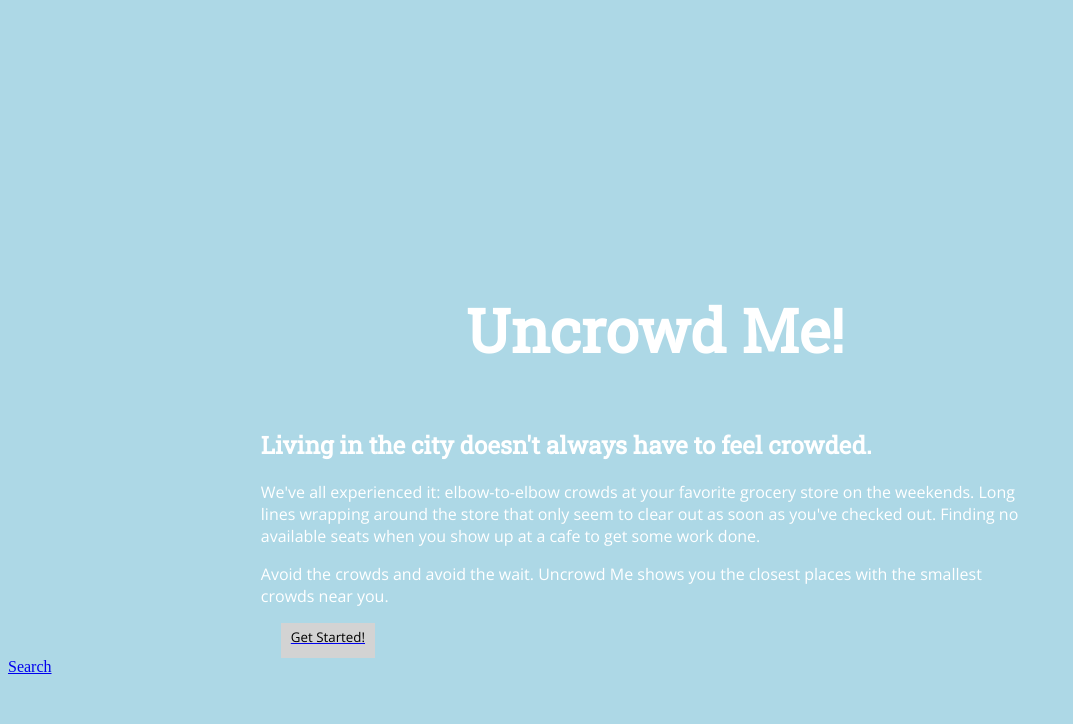
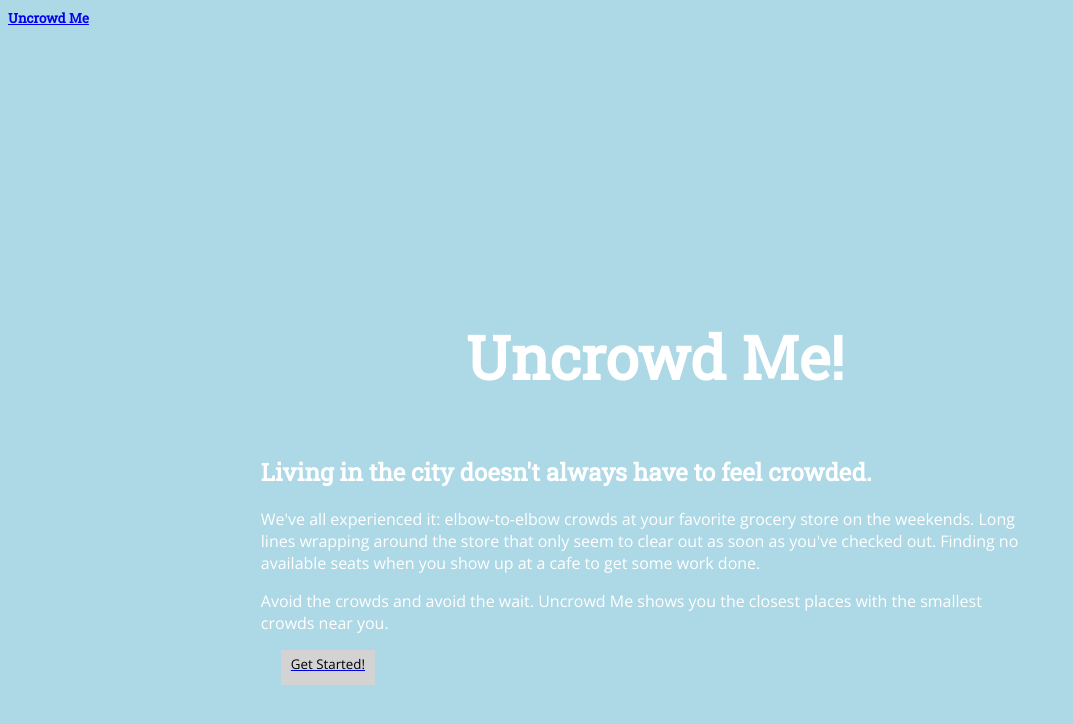
Before and after one commit to alexislouie/uncrowd-me-client, a React (Create React App) app: page / in a window 1280 px wide. Shown: the top 724 px of the page, without its empty margins (0-1073 px from the left). Built offline with nearby package versions, Linux system fonts and the light colour scheme; no server answers.

Commit message:
add TransitionGroup and CSSTransition

```diff
--- a/package.json
+++ b/package.json
@@ -8,6 +8,7 @@
     "react-dom": "^16.8.6",
     "react-router-dom": "^5.0.0",
     "react-scripts": "2.1.8",
+    "react-transition-group": "^4.3.0",
     "redux": "^4.0.1"
   },
   "scripts": {
--- a/src/components/App.js
+++ b/src/components/App.js
@@ -1,26 +1,43 @@
 import React from 'react';
-import {BrowserRouter as Router, Route, Link} from 'react-router-dom';
+import { BrowserRouter as Router, Route, Link, Switch } from 'react-router-dom';
 import SearchForm from './SearchForm';
 import SearchPage from './SearchPage';
 import Results from './Results';
 import Home from './Home';
+import './App.css'
 // import LoginPage from './LoginPage';
+import {
+    CSSTransition,
+    TransitionGroup,
+} from 'react-transition-group';
+
 
 export default function App(props) {
     return (
         <Router>
+            <Route render={({ location }) => (
+
                 <div className="app">
-              {/* <header>
+                    <header>
                         <h1><Link to="/">Uncrowd Me</Link></h1>
-              </header> */}
+                    </header>
                     <main>
+                        <TransitionGroup>
+                            <CSSTransition
+                                key={location.key}
+                                classNames="fade"
+                                timeout={300}
+                            >
+                                <Switch location={location}>
                                     <Route exact path="/" component={Home} />
                                     <Route exact path="/search" component={SearchPage} />
-                  <Route exact path="/search/:query/:address" components={{searchForm: SearchForm, main: Results}} />
-                  {/* <Route exact path="/" component={LoginPage} /> */}
-                  <Link to="/search">Search</Link>
+                                </Switch>
+                            </CSSTransition>
+                        </TransitionGroup>
                     </main>
                 </div>
+            )} />
+
         </Router>
     );
 }
```
Also changed, not shown: 1 other file (tests, documents, lock files or other folders). Lines whose indentation alone changed are shown as unchanged.
